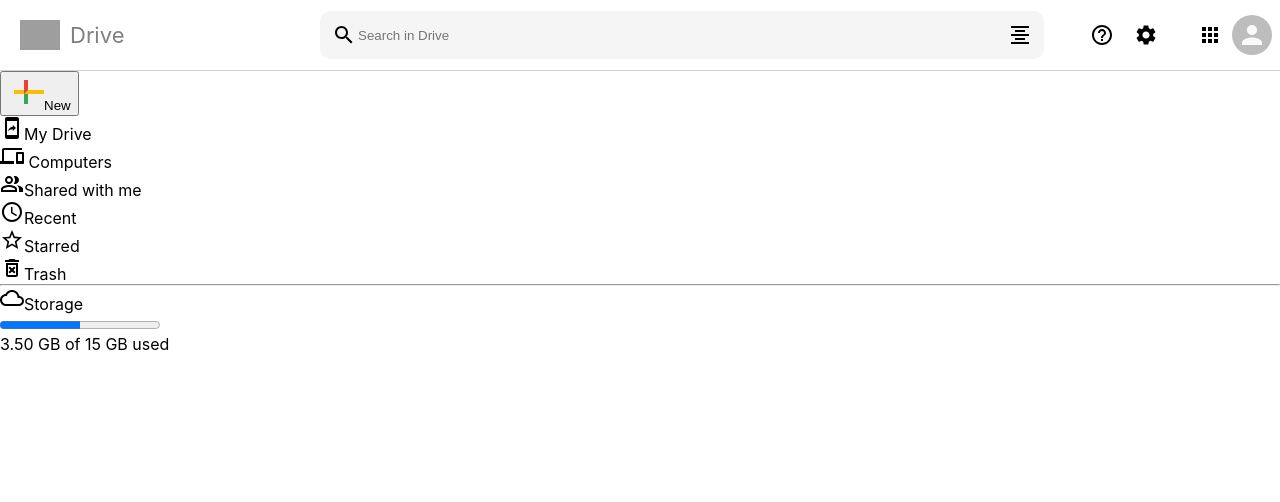
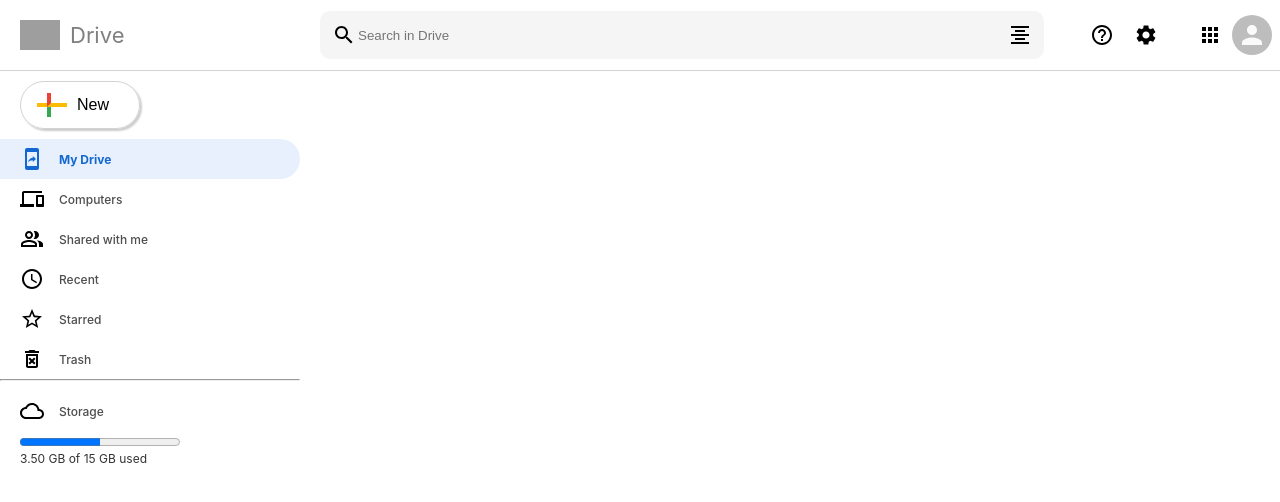
Before and after one commit to nomanabir12/google-drive-, a React (Create React App) app: page / in a window 1280 px wide. Shown: the top 502 px of the page. Built offline with nearby package versions, Linux system fonts and the light colour scheme; grey boxes are pictures that could not be loaded.

Commit message:
left sidebar completed with design

```diff
--- a/src/Sidebar.js
+++ b/src/Sidebar.js
@@ -21,10 +21,11 @@
             </div>
 
             <div className="sidebar_options">
-                <div className="sidebar_option">
+                <div className="sidebar_option sidebar_option-Active">
                     <MobileScreenShareIcon/>
-                    <span>My Drive</span>
+                    <span><b>My Drive</b></span>
                 </div>
+
                 <div className="sidebar_option">
                     <DevicesIcon/>
                     <span> Computers</span>
--- a/src/css/sidebar.css
+++ b/src/css/sidebar.css
@@ -0,0 +1,54 @@
+.sidebar {
+    margin-top: 10px;
+}
+.sidebar_btn button {
+    background-color: transparent;
+    border: 1px solid lightgrey;
+    display: flex;
+    align-items: center;
+    border-radius: 40px;
+    padding: 5px 10px;
+    margin-left: 20px;
+    box-shadow: 2px 2px 2px #ccc;
+}
+.sidebar_btn button span {
+    font-size: 16px;
+    margin-right: 20px;
+    margin-left: 10px;
+}
+.sidebar_options {
+    margin-top: 10px;
+}
+.sidebar_option {
+    display: flex;
+    align-items: center;
+    padding: 8px 20px;
+    border-radius: 0px 20px 20px 0px;
+}
+.sidebar_option:hover {
+    background-color: whitesmoke;
+    cursor: pointer;
+}
+.sidebar_option span {
+    margin-left: 15px;
+    font-size: 12px;
+    font-weight: 500;
+    color: rgb(78, 78, 78);
+}
+.sidebar_option-Active {
+    background-color: #e8f0fe;
+}
+.sidebar_option-Active span {
+    color: #1367d2;
+}
+.sidebar_option-Active svg {
+    color: #1367d2;
+}
+.progress_bar {
+    padding: 0px 20px;
+}
+.progress_bar span {
+     display: block;
+     font-size: 12px;
+     color: #333;
+}
--- a/src/index.css
+++ b/src/index.css
@@ -15,3 +15,7 @@
   font-family: source-code-pro, Menlo, Monaco, Consolas, 'Courier New',
     monospace;
 }
+.App {
+  display: grid;
+  grid-template-columns: 300px auto 200px;
+}
```
Also changed, not shown: src/App.js (+1 -7 lines).
